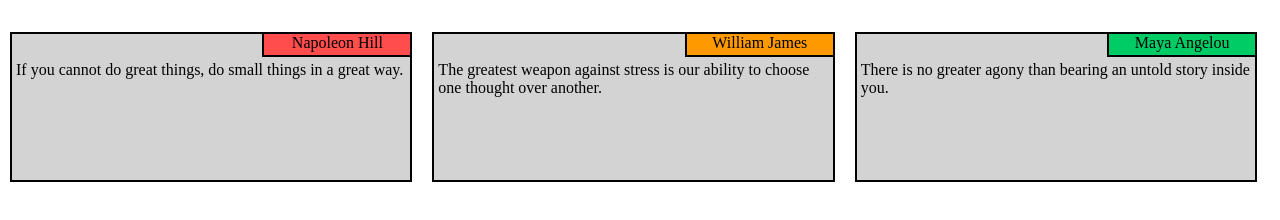
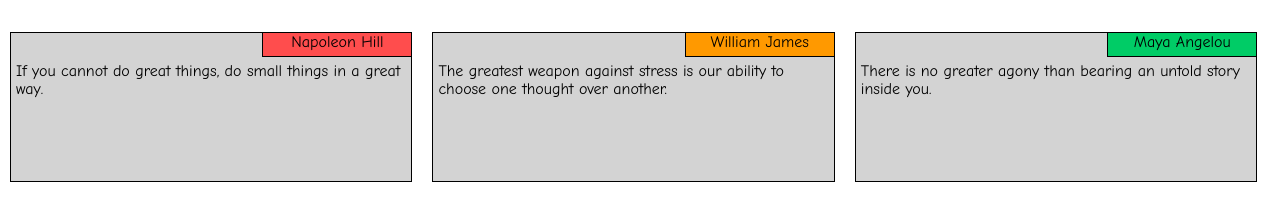
Before and after one commit to obriane/module2-solution, a plain HTML site: page index.html in a window 1280 px wide. Shown: the part 40-260 px from the top of the page. Drawn offline with Linux system fonts and the light colour scheme.

Commit message:
Updated module2 solution HW

```diff
--- a/css/styles.css
+++ b/css/styles.css
@@ -8,60 +8,64 @@
   margin-bottom: 15px;
   text-align: center;
 }
+
+p { font-family: "Comic Sans MS", cursive, sans-serif;
+
+}
+
 div.frame{
     width: 100%;
     height: 150px;
-    border: 2px solid black;
+    border: 1px solid black;
     background-color: #d3d3d3;
     float: left;
     margin-top: 10px;
 }
 
 .content {
-	margin-top:2%;
 	float: left;
 	clear: both;
 	background-color: #d3d3d3;
-	margin:1%;
+	padding: 5px;
 }
 
 #tb1 {
 	width: 150px;
 	height: 25px;
-	border: 2px solid black;
+	border: 1px solid black;
 	background-color:#ff4d4d;
 	vertical-align:top;
 	float: right;
 	clear: right;
 	text-align: center;
-	margin-top: -2px;
-	margin-right: -2px;
+	margin-top: -1px;
+	margin-right: -1px;
 }
 
 #tb2 {
 	width: 150px;
 	height: 25px;
-	border: 2px solid black;
+	border: 1px solid black;
 	background-color:#ff9900;
 	vertical-align:top;
 	float: right;
 	clear: right;
 	text-align: center;
-	margin-top: -2px;
-	margin-right: -2px;
+	margin-top: -1px;
+	margin-right: -1px;
 }
 
 #tb3 {
 	width: 150px;
 	height: 25px;
-	border: 2px solid black;
+	border: 1px solid black;
 	background-color:#00cc66;
 	vertical-align:top;
 	float: right;
 	clear: right;
 	text-align: center;
-	margin-top: -2px;
-	margin-right: -2px;
+	margin-top: -1px;
+	margin-right: -1px;
 }
 
 /* Simple Responsive Framework. */
--- a/index.html
+++ b/index.html
@@ -12,21 +12,21 @@
 
 	<div class="col-lg col-md col-sm">
 		<div class="frame">
-			<div id="tb1">Napoleon Hill</div>
+			<div id="tb1"><p>Napoleon Hill</p></div>
 			<p class="content">If you cannot do great things, do small things in a great way.</p>
 		</div>
 	</div>
 
 	<div class="col-lg col-md col-sm">
 		<div class="frame">
-			<div id="tb2">William James</div>
+			<div id="tb2"><p>William James</p></div>
 			<p class="content">The greatest weapon against stress is our ability to choose one thought over another.</p>
 		</div>
 	</div>
 
 	<div class="col-lg col-md1 col-sm">
 		<div class="frame frame1">
-			<div id="tb3">Maya Angelou</div>
+			<div id="tb3"><p>Maya Angelou</p></div>
 			<p class="content">There is no greater agony than bearing an untold story inside you.</p>
 		</div>
 	</div>
```
